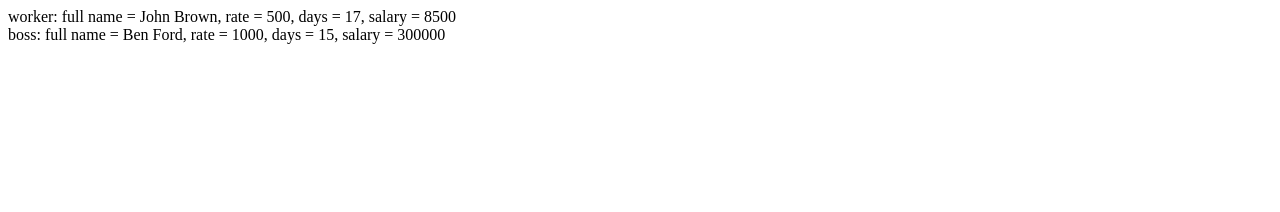
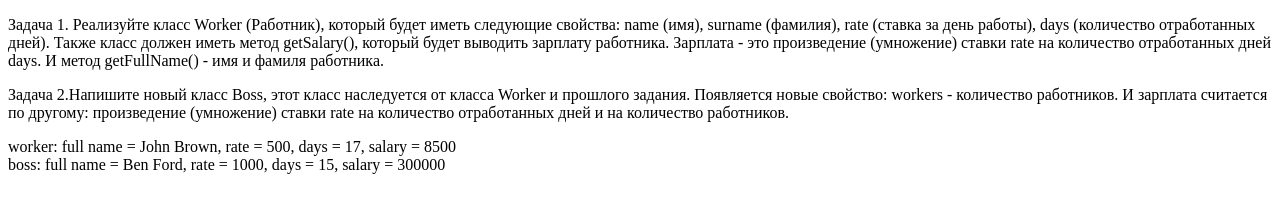
Before and after one commit to leithernight/t-classes1, a plain HTML site: page index.html in a window 1280 px wide. Drawn offline with Linux system fonts and the light colour scheme.

Commit message:
Update index.html

```diff
--- a/index.html
+++ b/index.html
@@ -5,6 +5,8 @@
     <title>Document</title>
 </head>
 <body>
+    <p>Задача 1. Реализуйте класс Worker (Работник), который будет иметь следующие свойства: name (имя), surname (фамилия), rate (ставка за день работы), days (количество отработанных дней). Также класс должен иметь метод getSalary(), который будет выводить зарплату работника. Зарплата - это произведение (умножение) ставки rate на количество отработанных дней days. И метод getFullName() - имя и фамиля работника.</p>
+    <p>Задача 2.Напишите новый класс Boss, этот класс наследуется от класса Worker и прошлого задания. Появляется новые свойство: workers - количество работников. И зарплата считается по другому: произведение (умножение) ставки rate на количество отработанных дней и на количество работников.</p>
     <div class="worker"></div>
     <div class="boss"></div>
 
```
